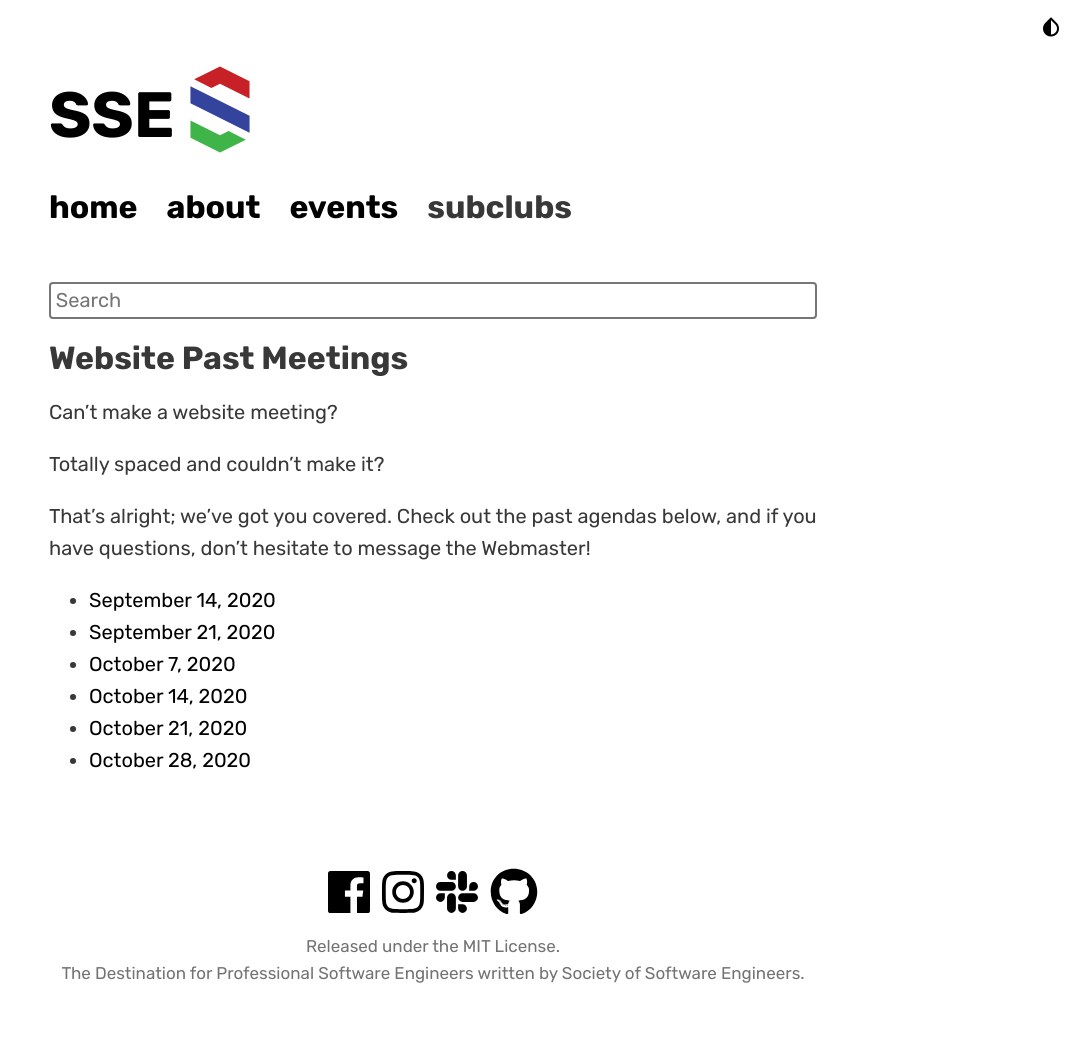
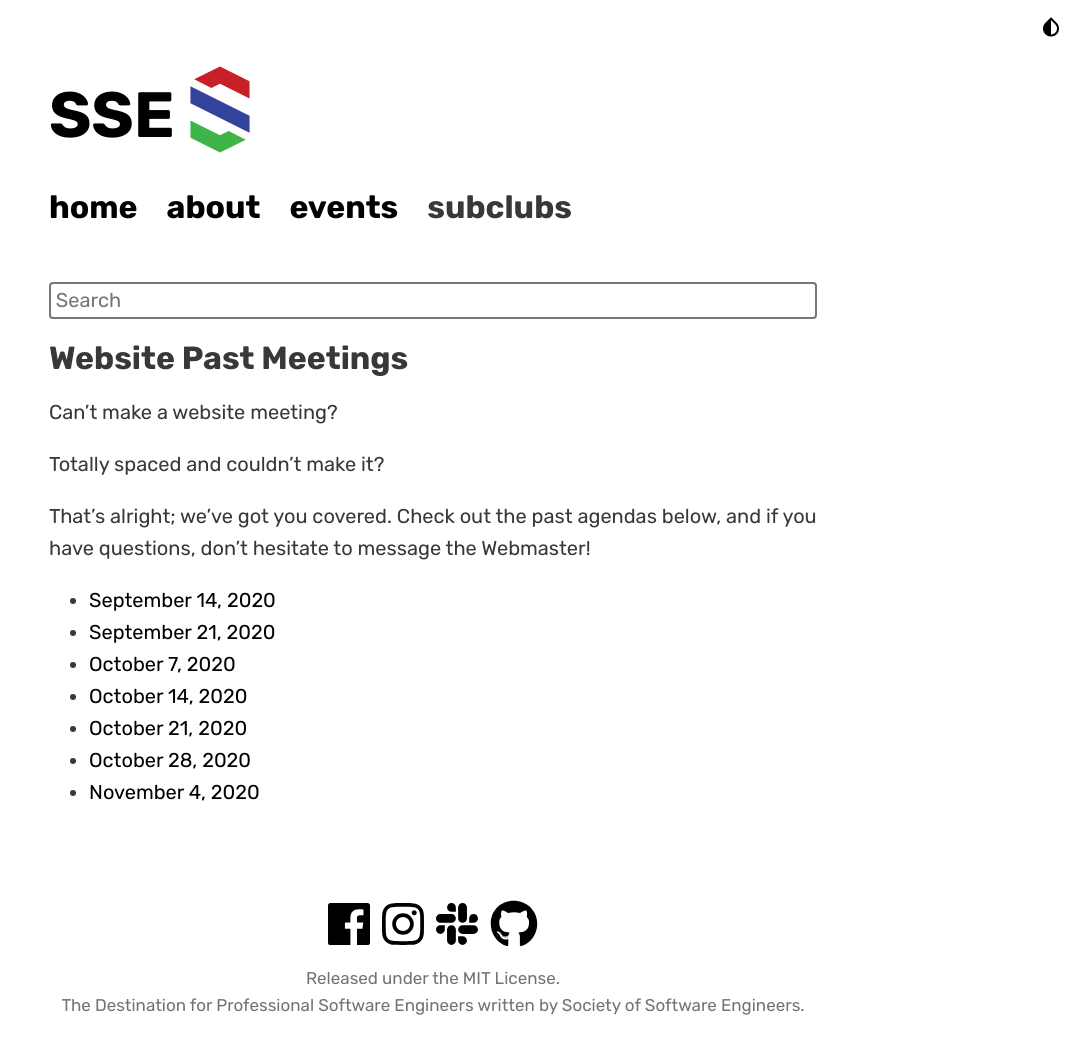
Before and after one commit to msoe-sse/msoe-sse.github.io, a Jekyll site: the page built from _events/pastMeetings.md, in a window 1280 px wide. Shown: the whole page, without its empty margins (207-1280 px from the left). Built offline with Jekyll 4.4.1, drawn with Linux system fonts in a browser that asks for light colours; nearby versions of some CDN libraries; some web fonts are replaced; before the commit the page ends 1019 px from its top, so only the background shows below that.

Commit message:
Update pastMeetings.yml

```diff
--- a/_data/pastMeetings.yml
+++ b/_data/pastMeetings.yml
@@ -15,3 +15,6 @@
 
 - date: October 28, 2020
   link: https://docs.google.com/document/d/1bt4x4ZoniGLKpcRhSMbdwEwUym0Hvm6nEYdYnJiaEuI/edit?usp=sharing
+
+- date: November 4, 2020
+  link: https://docs.google.com/document/d/1dLVw9DL8E-bN1lmedeB1vzK1rcZFBiWTYeXMsiDp4rM/edit?usp=sharing
```
